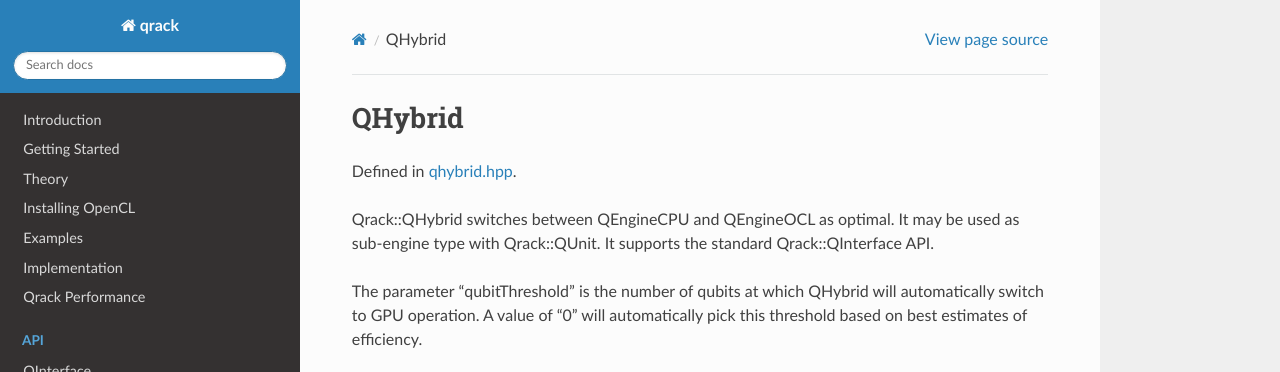
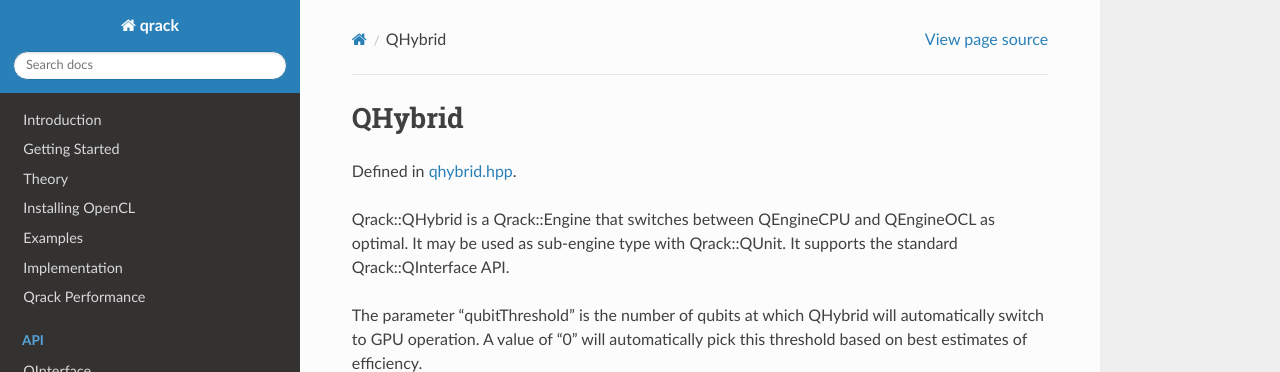
Before and after one commit to vm6502q/qrack.github.io, a Sphinx documentation site: the page built from docs/api/qhybrid.rst, in a window 1280 px wide, cut to the strip 0-372 px from the top of the page. Built offline with Sphinx 7.4.7 and the Read the Docs theme 2.0.0, drawn with Linux system fonts in a browser that asks for light colours.

Commit message:
SetAmplitudePage and QEngine

```diff
--- a/docs/api/qengine.rst
+++ b/docs/api/qengine.rst
@@ -21,7 +21,7 @@ This is an intermediate specialization that inherits from Qrack::QInterface. Thi
 
 .. doxygenfunction:: Qrack::QEngine::GetAmplitudePage
 
-.. doxygenfunction:: Qrack::QEngine::SetAmplitudePage(const complex*, const bitCapIntOcl, const bitCapIntOcl)
+.. doxygenfunction:: Qrack::QEngine::SetAmplitudePage(const complex *, const bitCapIntOcl, const bitCapIntOcl)
 
 .. doxygenfunction:: Qrack::QEngine::SetAmplitudePage(QEnginePtr, const bitCapIntOcl, const bitCapIntOcl, const bitCapIntOcl)
 
--- a/docs/api/qenginecpu.rst
+++ b/docs/api/qenginecpu.rst
@@ -7,6 +7,6 @@ QEngineCPU
 
 Defined in `qengine_cpu.hpp <https://github.com/vm6502q/qrack/blob/master/include/qengine_cpu.hpp>`_.
 
-The API is provided by Qrack::QInterface. This is a general purpose implementation of Qrack::QInterface, without OpenCL.
+The API is provided by Qrack::QInterface, via Qrack::Engine. This is a general purpose implementation of Qrack::QInterface, without OpenCL.
 
 .. doxygenfunction:: Qrack::QEngineOCL::QEngineCPU(bitLenInt, bitCapInt, qrack_rand_gen_ptr, complex, bool, bool, bool, int, bool, bool, real1, std::vector<int>, bitLenInt)
--- a/docs/api/qengineocl.rst
+++ b/docs/api/qengineocl.rst
@@ -7,6 +7,6 @@ QEngineOCL
 
 Defined in `qengine_opencl.hpp <https://github.com/vm6502q/qrack/blob/master/include/qengine_opencl.hpp>`_.
 
-The API is provided by Qrack::QInterface. However, QEngineOCL has a custom constructor:
+The API is provided by Qrack::QInterface, via Qrack::Engine. However, QEngineOCL has a custom constructor:
 
 .. doxygenfunction:: Qrack::QEngineOCL::QEngineOCL(bitLenInt, bitCapInt, qrack_rand_gen_ptr, complex, bool, bool, bool, int, bool, bool, real1, std::vector<int>, bitLenInt)
--- a/docs/api/qhybrid.rst
+++ b/docs/api/qhybrid.rst
@@ -7,7 +7,7 @@ QHybrid
 
 Defined in `qhybrid.hpp <https://github.com/vm6502q/qrack/blob/master/include/qhybrid.hpp>`_.
 
-Qrack::QHybrid switches between QEngineCPU and QEngineOCL as optimal. It may be used as sub-engine type with Qrack::QUnit. It supports the standard Qrack::QInterface API.
+Qrack::QHybrid is a Qrack::Engine that switches between QEngineCPU and QEngineOCL as optimal. It may be used as sub-engine type with Qrack::QUnit. It supports the standard Qrack::QInterface API.
 
 The parameter "qubitThreshold" is the number of qubits at which QHybrid will automatically switch to GPU operation. A value of "0" will automatically pick this threshold based on best estimates of efficiency.
 
```
Also changed, not shown: other parts of docs/api/qengine.rst (+1 -1 lines).
